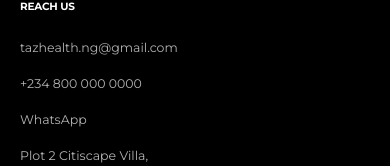
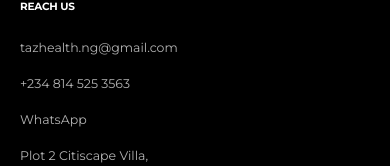
Before and after one commit to tazhealth/tazhealth, a Next.js app: page /team in a window 390 px wide. Shown: the part 3352-3518 px from the top of the page. Built offline with nearby package versions, Linux system fonts and the light colour scheme; no server answers.

Commit message:
feat: update contact information for phone and WhatsApp

```diff
--- a/data/site.ts
+++ b/data/site.ts
@@ -5,10 +5,10 @@ export const site = {
   mission:
   'To improve health outcomes by ensuring equitable healthcare access and equipping individuals with the resources and knowledge needed to make informed health decisions.',
   email: 'tazhealth.ng@gmail.com',
-  phone: '+234 800 000 0000',
-  phoneHref: 'tel:+2348000000000',
-  whatsappDisplay: '+234 800 000 0000',
-  whatsapp: 'https://wa.me/2348000000000?text=Hello%20TAZhealth%2C%20I%27d%20like%20to%20get%20involved.',
+  phone: '+234 814 525 3563',
+  phoneHref: 'tel:+2348145253563',
+  whatsappDisplay: '+234 814 525 3563',
+  whatsapp: 'https://wa.me/2348145253563?text=Hello%20TAZhealth%2C%20I%27d%20like%20to%20get%20involved.',
   address: 'Plot 2 Citiscape Villa, Asokoro Extension, Abuja',
   mapsHref: 'https://www.google.com/maps/search/?api=1&query=Plot+2+Citiscape+Villa%2C+Asokoro+Extension%2C+Abuja',
   chatRoom: 'https://whatsapp.com/channel/0029VbCaEK79cDDjLlKAiX29',
```
